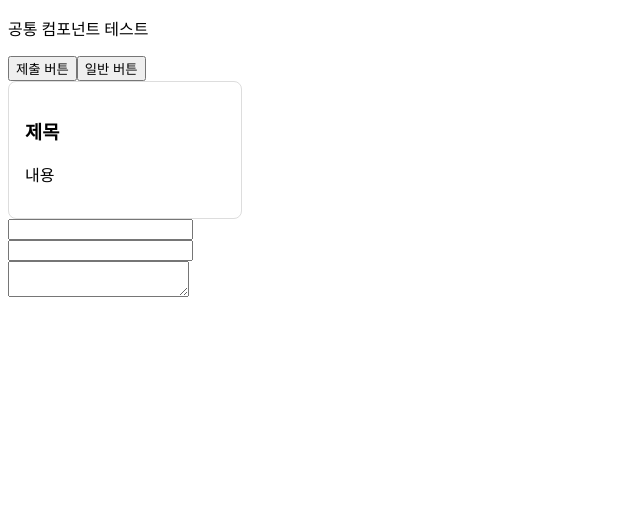
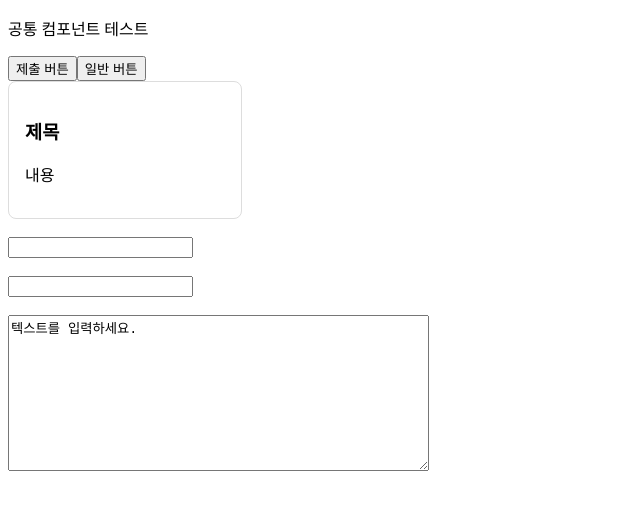
Before and after one commit to LIKELIONtoyteam2/forpractice_FE, a React (Vite) app: page / in a window 1280 px wide. Shown: the top 510 px of the page, without its empty margins (0-640 px from the left). Built offline with nearby package versions, Linux system fonts and the light colour scheme.

Commit message:
프로젝트 환경 설정 & 마크업

```diff
--- a/src/App.jsx
+++ b/src/App.jsx
@@ -10,9 +10,12 @@ function App() {
       <p>공통 컴포넌트 테스트</p>
       <Button />
       <Card />
+      <br />
       <NumberInput />
       <br />
+      <br />
       <TextInput />
+      <br />
       <br />
       <TextArea />
     </>
--- a/src/components/TextArea.jsx
+++ b/src/components/TextArea.jsx
@@ -1,7 +1,11 @@
 const TextArea = () => {
   return (
     <>
-      <textarea></textarea>
+      <textarea
+        rows="10"
+        cols="50"
+        defaultValue={"텍스트를 입력하세요."}
+      ></textarea>
     </>
   );
 };
```
